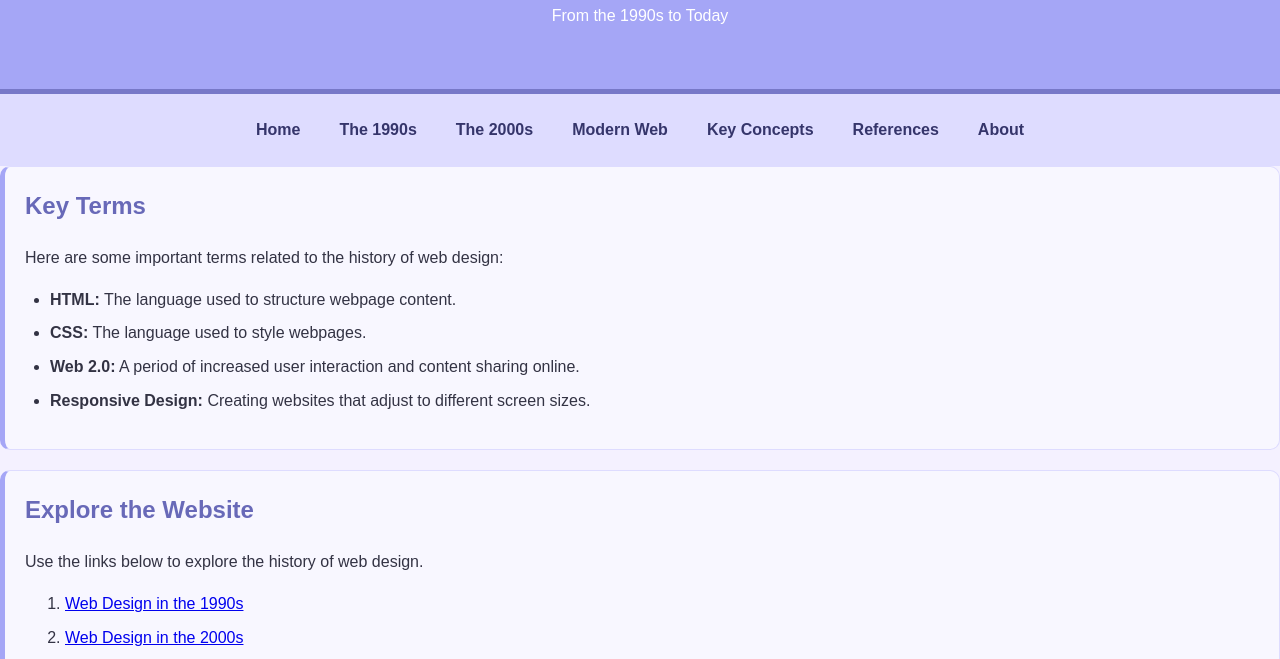
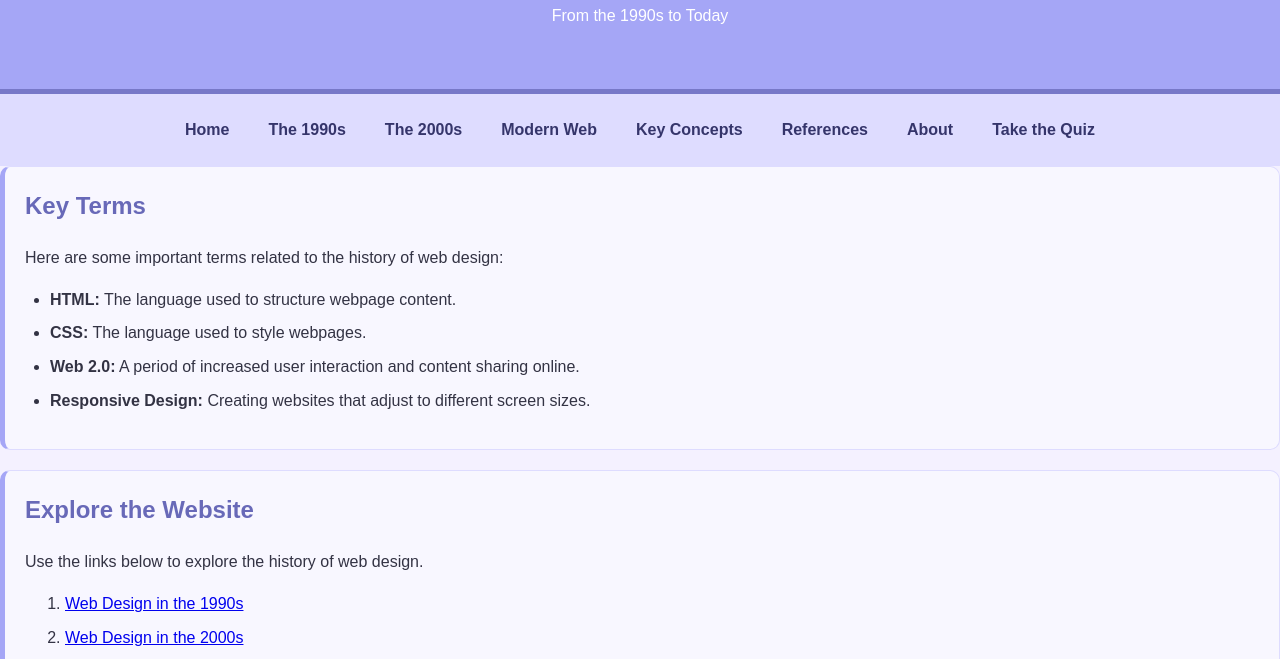
Before and after one commit to trudy-jet/web-design-evolution, a plain HTML site: page index.html in a window 1280 px wide. Shown: the part 140-799 px from the top of the page. Drawn offline with Linux system fonts and the light colour scheme.

Commit message:
Update navigation with 'Take the Quiz' link
Added a 'Take the Quiz' link to the main navigation.

```diff
--- a/index.html
+++ b/index.html
@@ -15,6 +15,7 @@
         <p>From the 1990s to Today</p>
     </header>
 
+
 <!-- Main Navigation -->
 <nav>
     <a href="index.html">Home</a>
@@ -24,7 +25,9 @@
     <a href="concepts.html">Key Concepts</a>
     <a href="references.html">References</a>
     <a href="about.html">About</a>
+    <a href="quiz.html">Take the Quiz</a>
 </nav>
+
 
 <!-- Key Terms Section -->
 <section>
```
Lines whose indentation alone changed are shown as unchanged.
